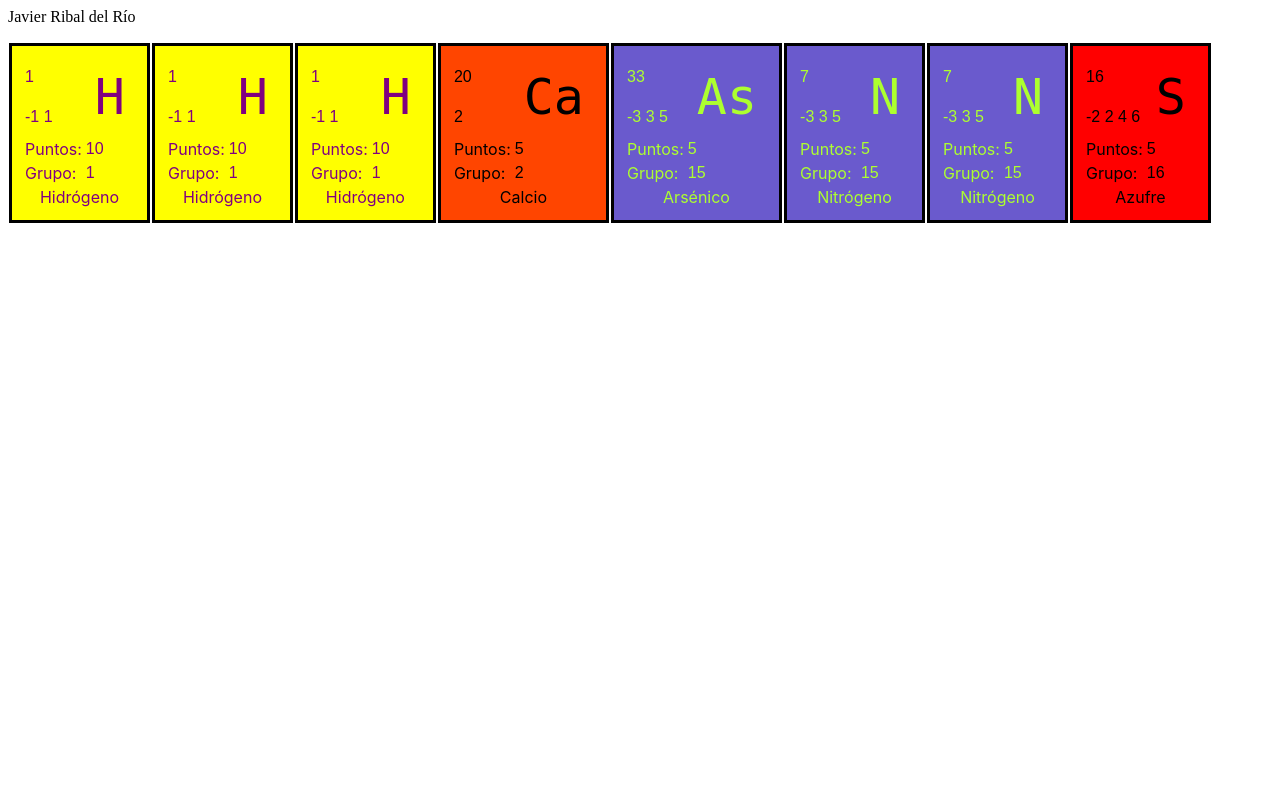
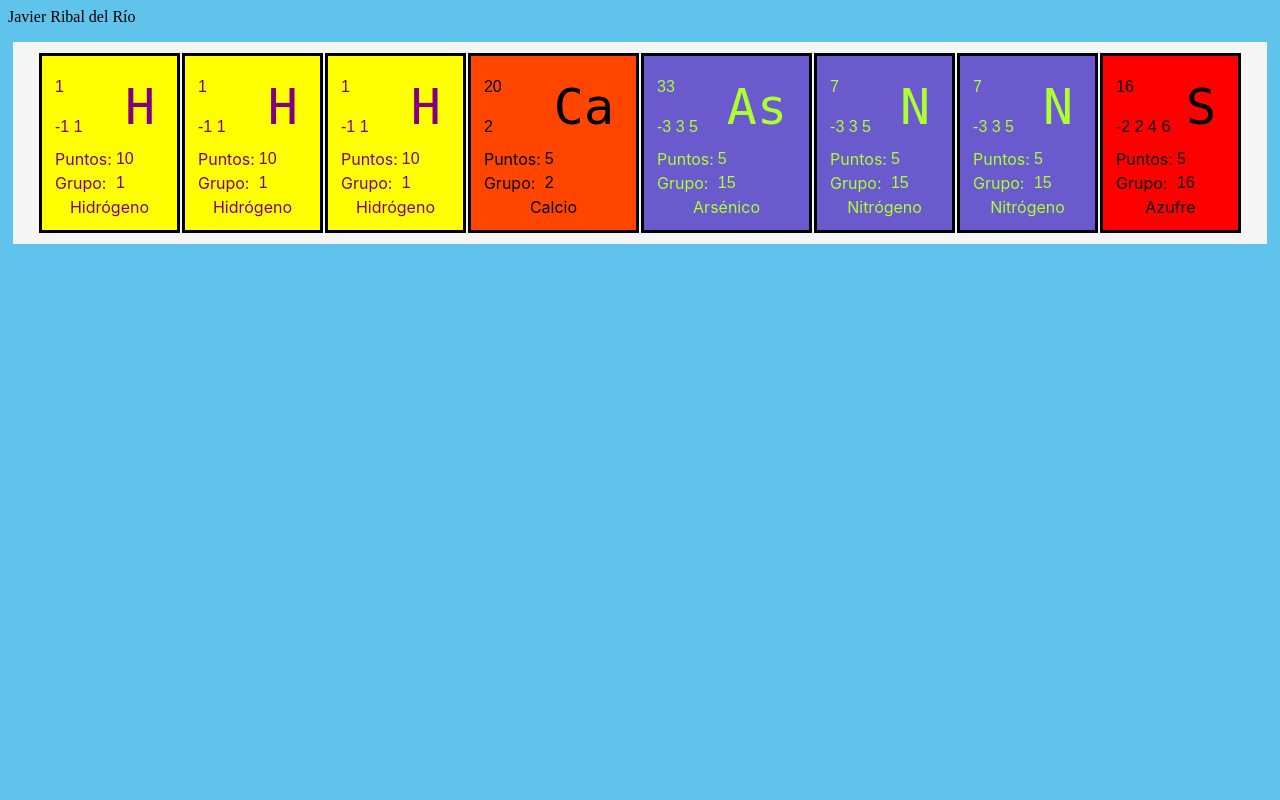
Before and after one commit to JavierRibaldelRio/Formulacion, a PHP site: page / in a window 1280 px wide. Run offline with PHP 8.4, Linux system fonts and the light colour scheme.

Commit message:
He dado formato a la web

```diff
--- a/Hojas_de_Estilo/elementos.css
+++ b/Hojas_de_Estilo/elementos.css
@@ -1,3 +1,11 @@
+/*Etiquetas*/
+body{
+
+    background-color: rgb(96, 195, 235);
+
+}
+
+/*Clases*/
 .Numero_Atomico{
 
     text-align: left;   /*Alineación*/
@@ -138,3 +146,14 @@
     color: purple;
 
 }
+
+.banca{
+
+    text-align: center;
+
+    background-color: whitesmoke;
+
+    padding: 10;
+
+    margin: 5;
+}
--- a/Scripts/React/BancaElementos.js
+++ b/Scripts/React/BancaElementos.js
@@ -12,7 +12,7 @@ class Banca extends React.Component {
 
         return (
 
-            <div>
+            <div className="banca">
 
                 {/* Pasa las propiedades a los elementos que crean las tarjetas */}
 
--- a/Scripts/React/mostrar.jsx
+++ b/Scripts/React/mostrar.jsx
@@ -7,10 +7,9 @@ ReactDOM.render(
     {/* Crea el objeto banca */}
     <Banca></Banca>
 
-
   </div>,
 
   // Donde será creado el documento
   document.getElementById('container')
 
-  );
+);
```
Also changed, not shown: README.md.
